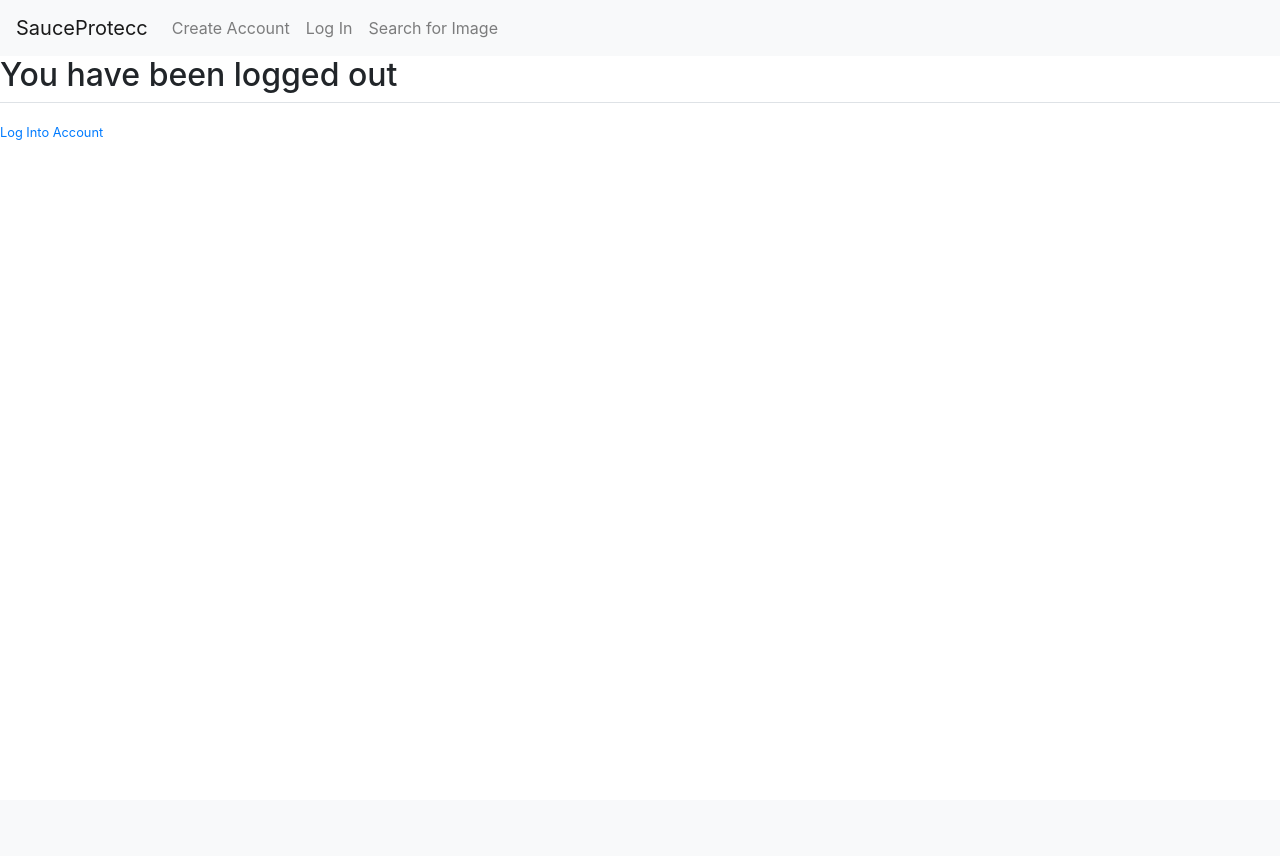
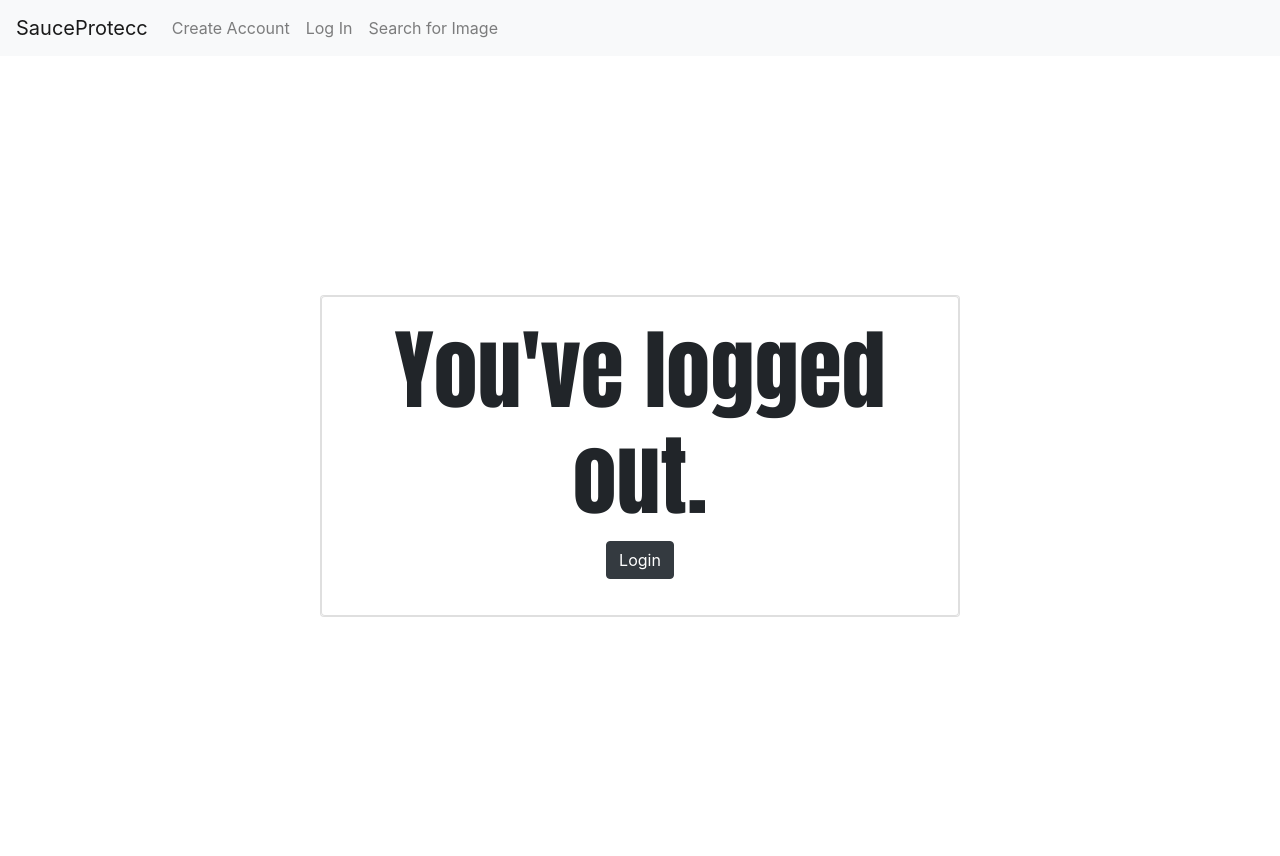
Before and after one commit to emaust/sauce-app, a Django app: page /logout/ in a window 1280 px wide. Before the commit the page ends 140 px from the top, so only its background shows below. Run offline with Django 3.2, Linux system fonts and the light colour scheme; some libraries are stand-ins or nearby versions.

Commit message:
Logout page styled. Check for bugs then code freeze

```diff
--- a/main/templates/logout.html
+++ b/main/templates/logout.html
@@ -1,11 +1,37 @@
 {% extends "base.html" %}
+{% load crispy_forms_tags %}
+{% load static %}
+
+{% block styling %}
+<link rel="stylesheet" type="text/css" href="{% static "css/login.css" %}">
+<link href="https://fonts.googleapis.com/css?family=Anton&display=swap" rel="stylesheet">
+{% endblock %}
+
 
 {% block content %}
+<div class="row h-100 tippy-top">
+    <div class="col-sm-12 my-auto">
+        <div class="card card-block w-50 mx-auto">
+        <div class="row h-100">
+        <div class="col-sm-12 my-auto">
+            <div class="card text-center search">
+                <div class="card-body">
+                    <p class="display-2 card-title banner tootle">You've logged out.</p>
+                    <div class="card-text">
 
-<h2> You have been logged out</h2>
-   <div class="border-top pt-3">
-      <small class="text-muted">
-        <a href="{% url 'login' %}">Log Into Account</a>
-   </div>
+
+                    <div class="form-group">
+                        <a href="{% url 'login' %}"><button class="btn btn-dark">Login</button></a>
+                    </div>
+                </form>
+                {% comment %} <div>
+                    <small class="text-muted">Regret leaving?Sign back in</a>
+                </div> {% endcomment %}
+            </section>
+
+        </div>
+    </div>
+</div>
+
 
 {% endblock content %}
```
